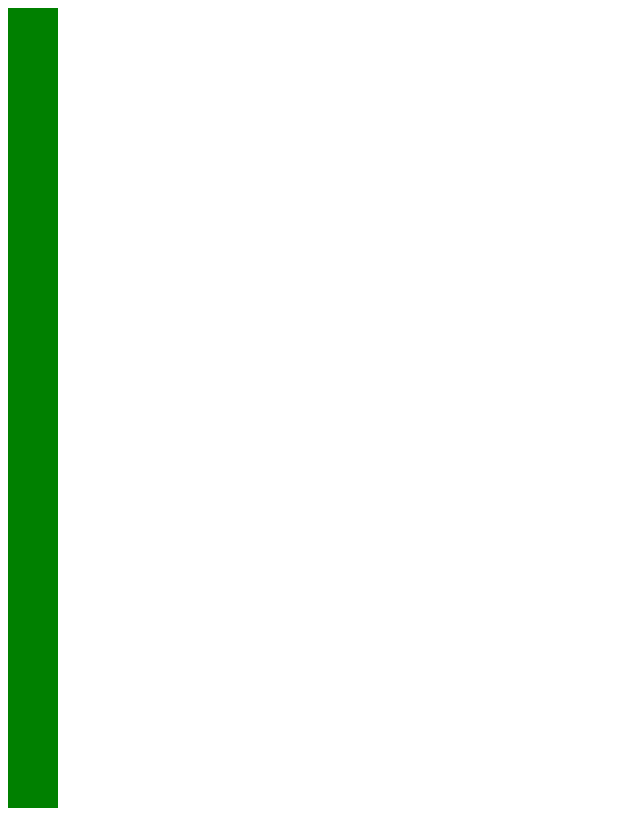
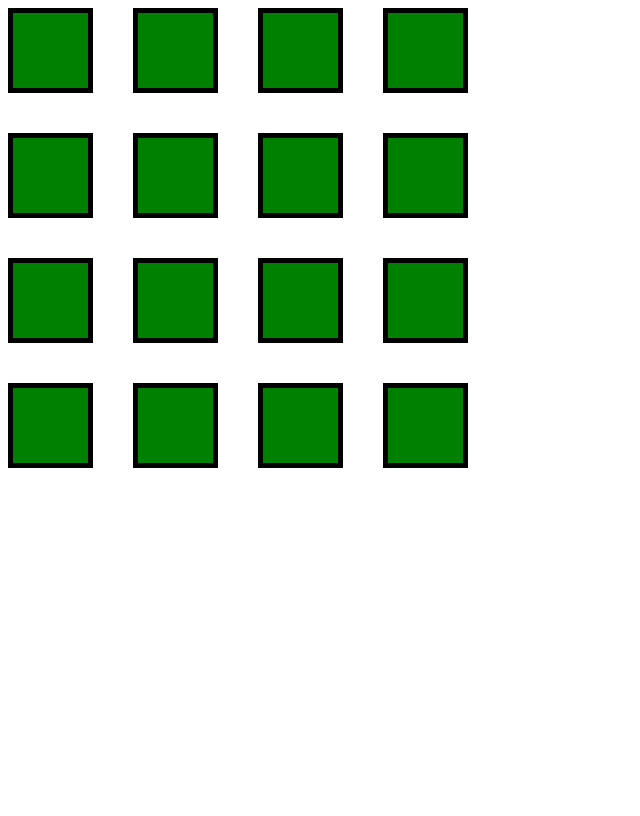
Before and after one commit to CEskilsson/workshop1, a plain HTML site: page index.html in a window 1280 px wide. Shown: the whole page, without its empty margins (0-640 px from the left). Drawn offline with Linux system fonts and the light colour scheme.

Commit message:
Fix board

```diff
--- a/index.html
+++ b/index.html
@@ -6,14 +6,10 @@
     <link rel="stylesheet" href="./style.css">
     <script type="module" src = "./index.js"></script>
     <title>Document</title>
-
-    <div class ="gridContainer">
-        <div class = "row" >
-
-        </div>
-    </div>
 </head>
 <body>
+    <div class ="gridContainer">
 
+    </div>
 </body>
 </html>
--- a/index.js
+++ b/index.js
@@ -1,15 +1,18 @@
 document.addEventListener('DOMContentLoaded', () => {
-    gridInit()
-})
+    gridInit();
+});
 
-const gridContainer = document.querySelector('.gridContainer')
+const gridContainer = document.querySelector('.gridContainer');
 
 function gridInit() {
-
-    for (let i =0 ; i < 16 ; i ++) {
-        const cell = document.createElement('div')
-        cell.classList.add('cell')
-
-        gridContainer.appendChild(cell)
+    const board = [];
+    for (let i = 0; i < 4; i++) {
+        board.push([]);
+        for (let j = 0; j < 4; j++) {
+            board[i][j] = 0;
+            const cell = document.createElement('div');
+            cell.classList.add('cell');
+            gridContainer.appendChild(cell);
+        }
     }
 }
--- a/style.css
+++ b/style.css
@@ -1,19 +1,17 @@
-.gridcontainer {
+.gridContainer {
     display: grid;
-    grid-template-columns: 1 1 1 1 ;
-    grid-template-rows: repeat(4 , 1fr );
-
-
-    width: 200px;
-    height: 200px;
+    grid-template-columns: repeat(4, 1fr);
+    grid-template-rows: repeat(4, 1fr);
+    width: 500px;
+    height: 500px;
 
 }
 
 .cell {
     background-color: green;
-    border-color: red;
-    width: 50px;
-    height: 50px;
+    width: 75px;
+    height: 75px;
     display: flex;
     justify-content: center;
+    border: solid black 5px;
 }
```
